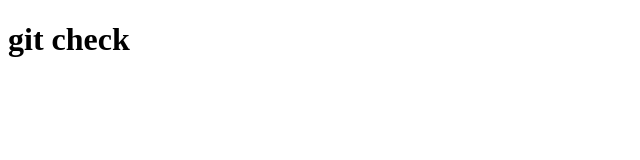
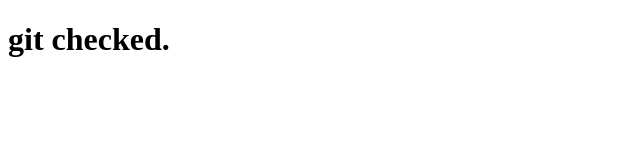
Before and after one commit to p-ink-i/git, a plain HTML site: page index.html in a window 1280 px wide. Shown: the full height of the page, 0-640 px from the left. Drawn offline with Linux system fonts and the light colour scheme.

```diff
--- a/index.html
+++ b/index.html
@@ -7,6 +7,6 @@
     <title>Document</title>
 </head>
 <body>
-    <h1>git check</h1>
+    <h1>git checked.</h1>
 </body>
 </html>
```
Also changed, not shown: service.html (+1 -1 lines), 1 other file.
